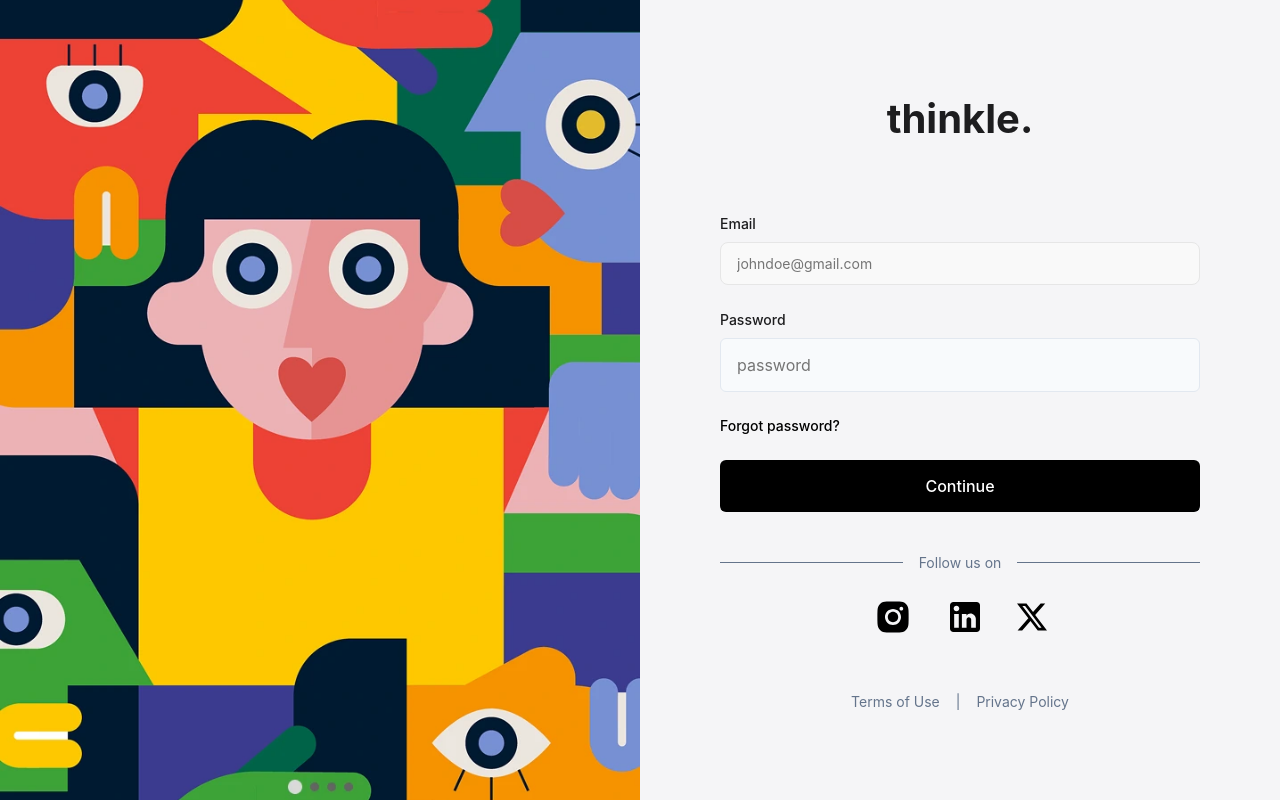
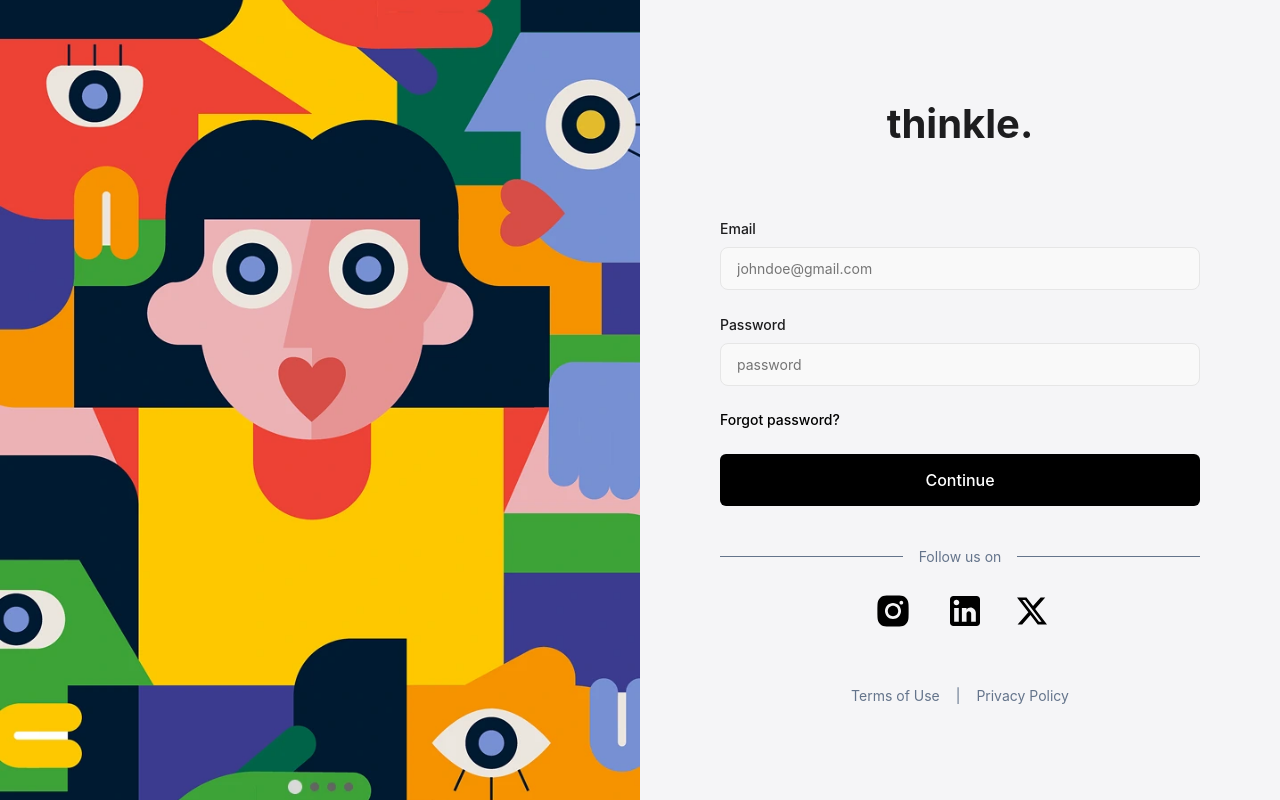
Before and after one commit to NirbhaySirsikar/thinkle-assignment, a React (Vite) app: page /login in a window 1280 px wide. Built offline with nearby package versions, Linux system fonts and the light colour scheme.

Commit message:
fixed password field size change on toggle

```diff
--- a/src/styles/Modal.css
+++ b/src/styles/Modal.css
@@ -71,6 +71,7 @@
 .form-group input[type="text"],
 .form-group input[type="url"],
 .form-group input[type="email"],
+.form-group input[type="password"],
 .form-group textarea,
 .form-group select {
   width: 100%;
--- a/src/styles/Profile/Account.css
+++ b/src/styles/Profile/Account.css
@@ -34,9 +34,10 @@
 }
 
 .form-group input,
-.form-group select {
+.form-group select,
+.form-group input[type="password"] {
   width: 100%;
-  padding: 12px;
+  padding: 12px 16px;
   border: 1px solid #e6e6e6;
   border-radius: 8px;
   font-size: 14px;
```
